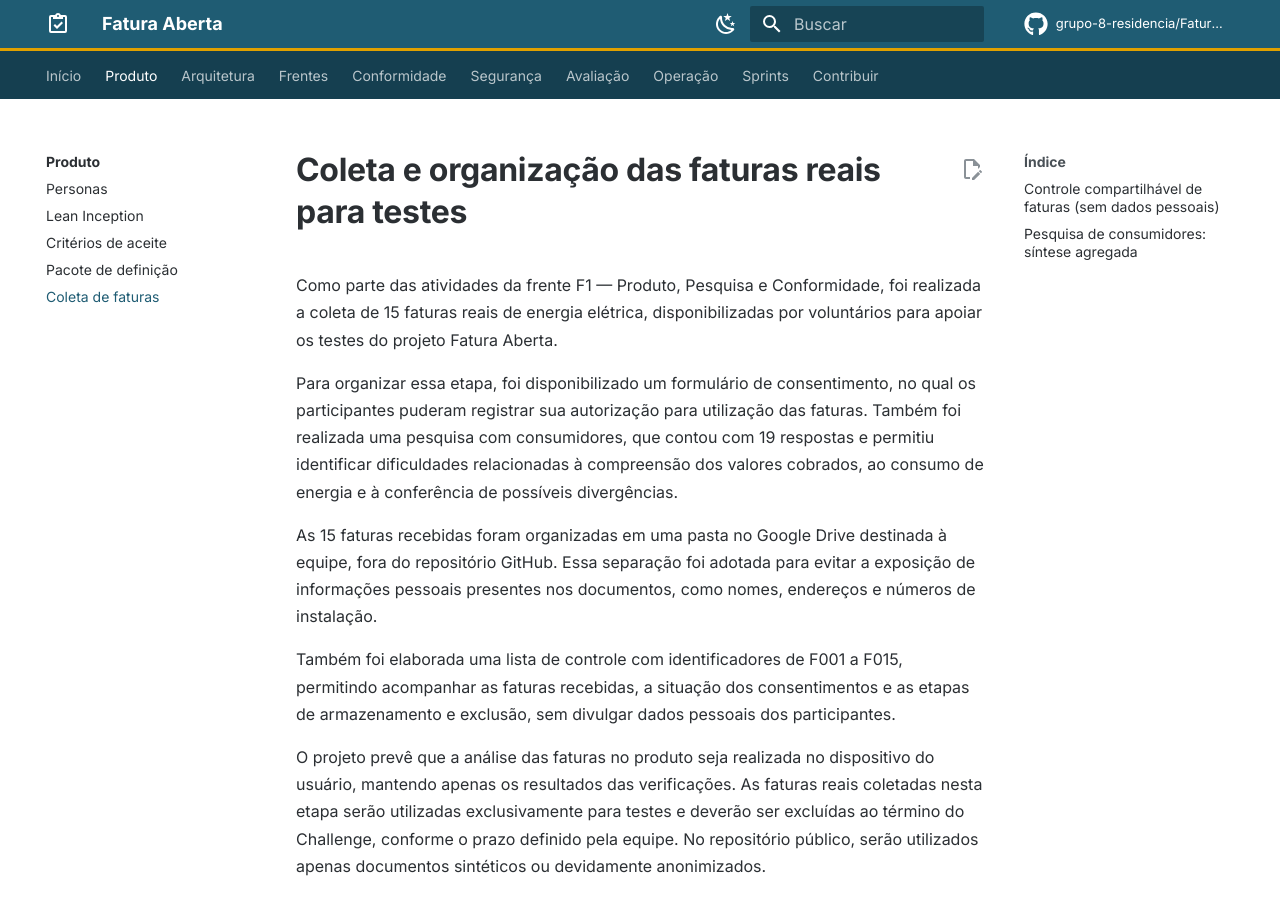
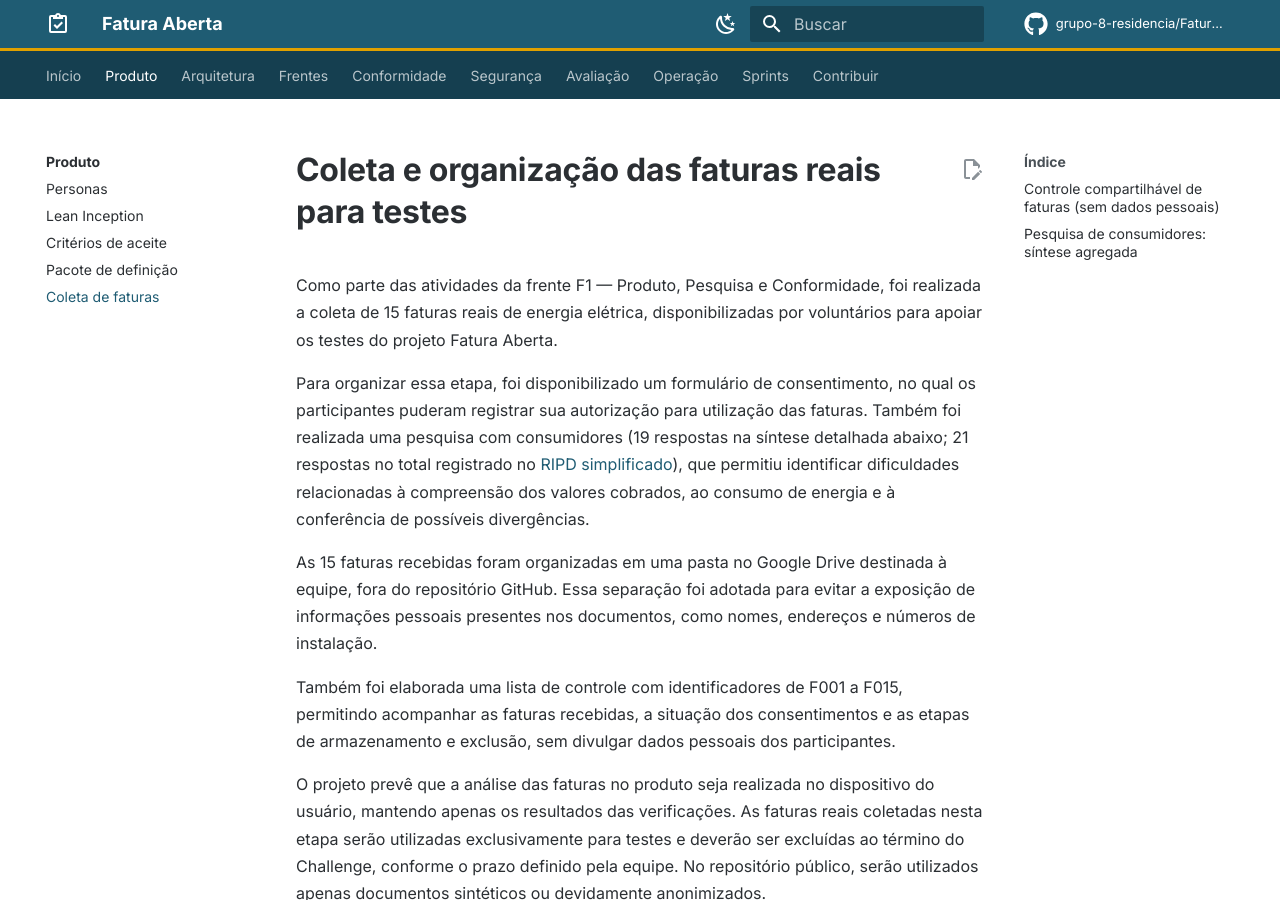
Before and after one commit to grupo-8-residencia/Fatura-Aberta, an MkDocs documentation site: the page built from docs/produto/coleta-faturas.md, in a window 1280 px wide and 900 px high. Built offline with MkDocs 1.6.1 and Material for MkDocs 9.7.7, drawn with Linux system fonts in a browser that asks for light colours; plug-ins that fetch from the network failed and are left out; comment, search, counter and statistics services are not loaded; some of the changed text lies outside the part shown.

Commit message:
docs(produto): sinaliza divergência de respostas da pesquisa com o RIPD

```diff
--- a/docs/produto/coleta-faturas.md
+++ b/docs/produto/coleta-faturas.md
@@ -2,7 +2,7 @@
 
 Como parte das atividades da frente F1 — Produto, Pesquisa e Conformidade, foi realizada a coleta de 15 faturas reais de energia elétrica, disponibilizadas por voluntários para apoiar os testes do projeto Fatura Aberta.
 
-Para organizar essa etapa, foi disponibilizado um formulário de consentimento, no qual os participantes puderam registrar sua autorização para utilização das faturas. Também foi realizada uma pesquisa com consumidores, que contou com 19 respostas e permitiu identificar dificuldades relacionadas à compreensão dos valores cobrados, ao consumo de energia e à conferência de possíveis divergências.
+Para organizar essa etapa, foi disponibilizado um formulário de consentimento, no qual os participantes puderam registrar sua autorização para utilização das faturas. Também foi realizada uma pesquisa com consumidores (19 respostas na síntese detalhada abaixo; 21 respostas no total registrado no [RIPD simplificado](../conformidade/ripd.md)), que permitiu identificar dificuldades relacionadas à compreensão dos valores cobrados, ao consumo de energia e à conferência de possíveis divergências.
 
 As 15 faturas recebidas foram organizadas em uma pasta no Google Drive destinada à equipe, fora do repositório GitHub. Essa separação foi adotada para evitar a exposição de informações pessoais presentes nos documentos, como nomes, endereços e números de instalação.
 
@@ -34,6 +34,7 @@ Os identificadores vão de F001 a F015. A situação é a mesma para as 15 fatur
 ## Pesquisa de consumidores: síntese agregada
 
 > Pesquisa anônima. Ela não substitui nem comprova o termo de consentimento individual para uso das faturas.
+> Os números detalhados abaixo referem-se ao corte de **19 respostas**; no [RIPD simplificado](../conformidade/ripd.md) já constam **21 respostas** (17 com conta impressa e 12 relatando dificuldade para compreender o cálculo). **TODO (F1):** atualizar a tabela abaixo com o detalhamento completo das 21 respostas.
 
 | Indicador | Resultado |
 | :--- | :---: |
```
